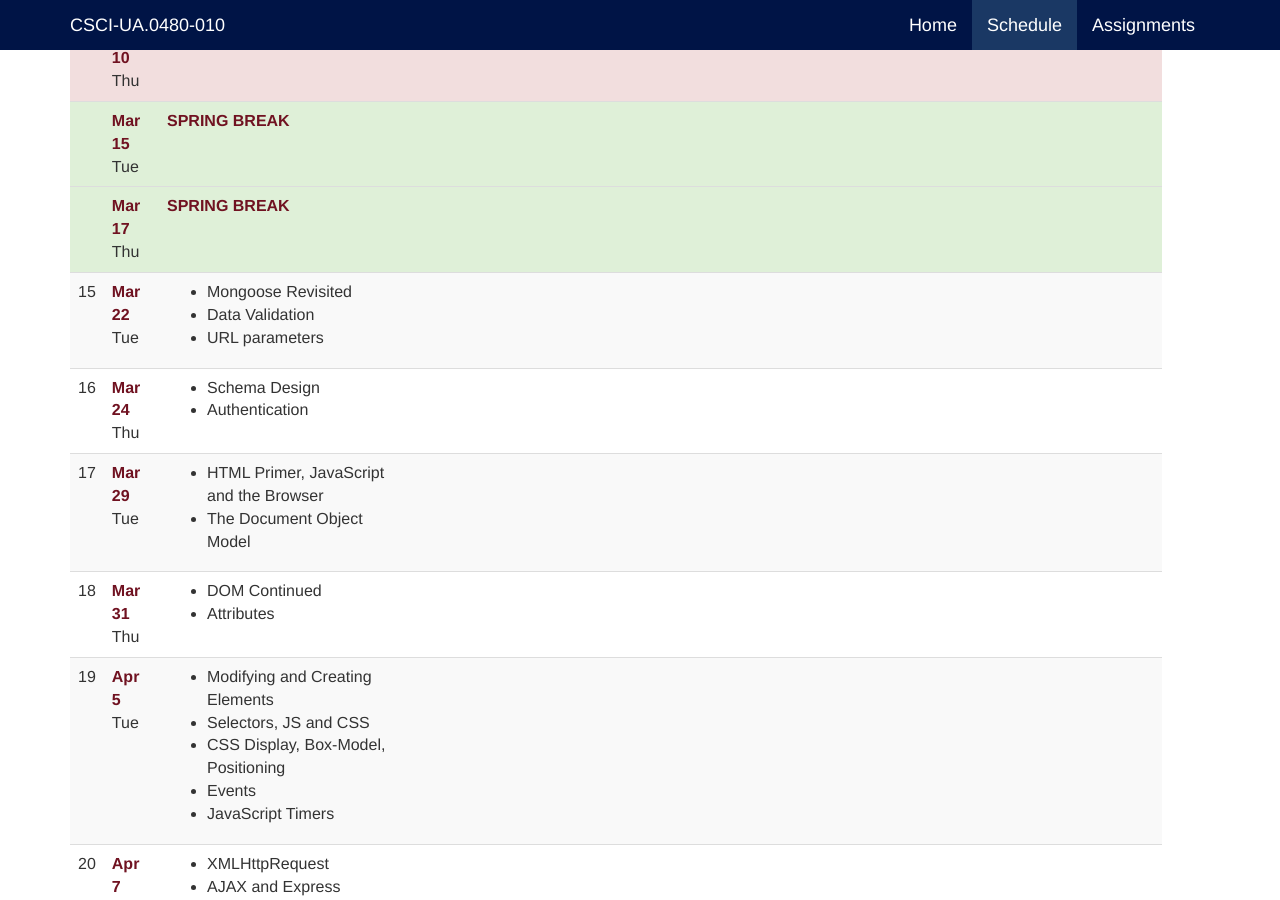
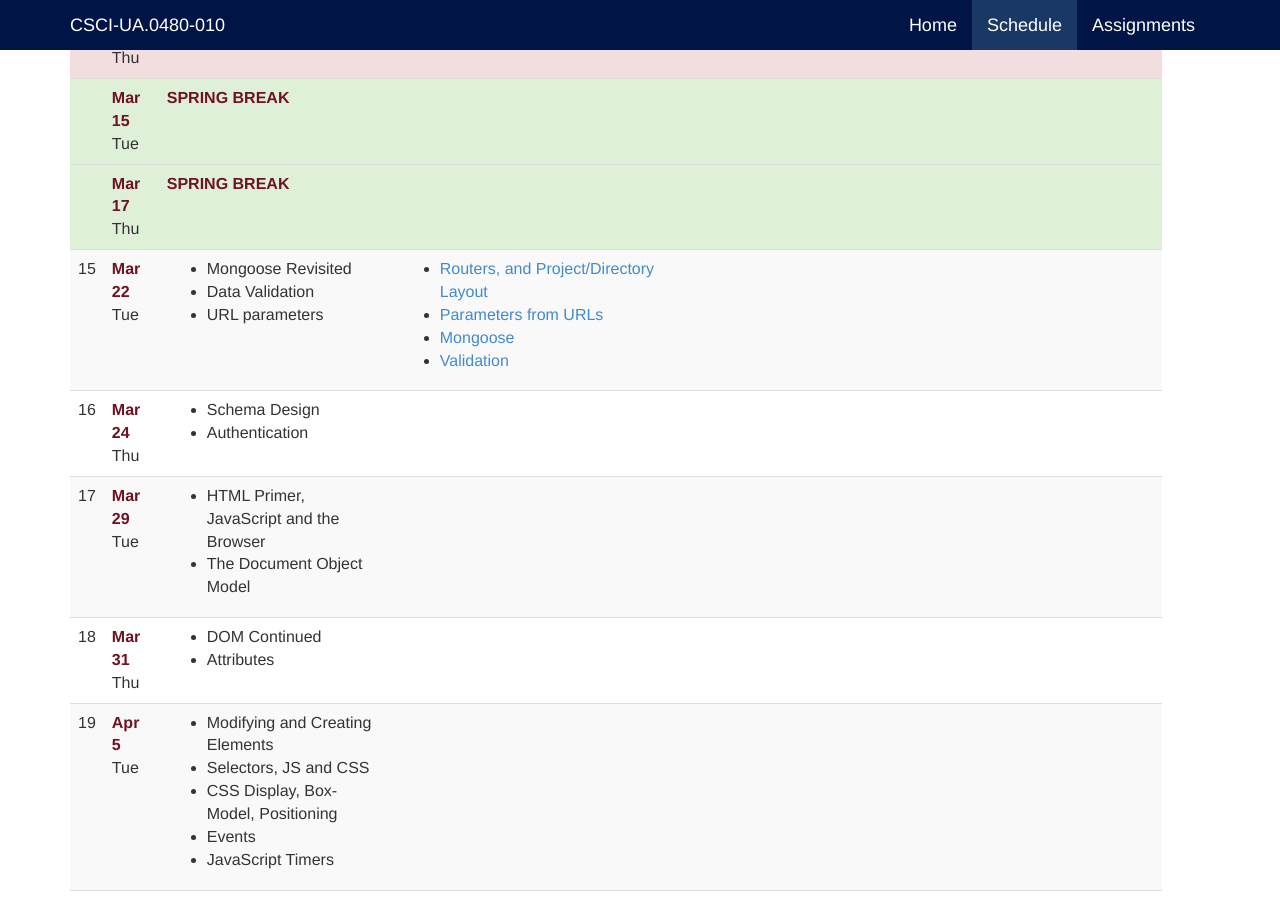
Before and after one commit to jl4282/csci-ua.0480-spring2016-010, a Jekyll site: the page built from schedule.markdown, in a window 1280 px wide and 900 px high, scrolled down 3449 px. Built offline with Jekyll 4.4.1, drawn with Linux system fonts in a browser that asks for light colours; some of the changed lines change nothing that is shown.

Commit message:
add class 14

```diff
--- a/schedule.markdown
+++ b/schedule.markdown
@@ -200,10 +200,7 @@ MIDTERM
 * validation comes from next class?
 {% endcomment %}
 </td>
-{% comment %}
 {% include schedule/15.markdown %}
-{% endcomment %}
-<td></td><td></td><td></td>
 </tr>
 
 
```
